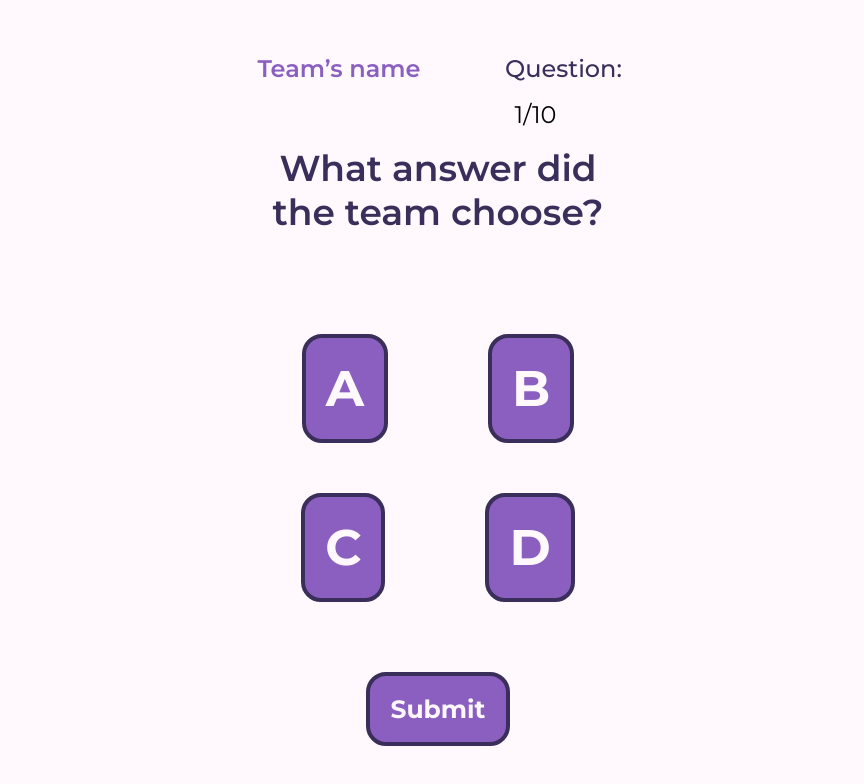
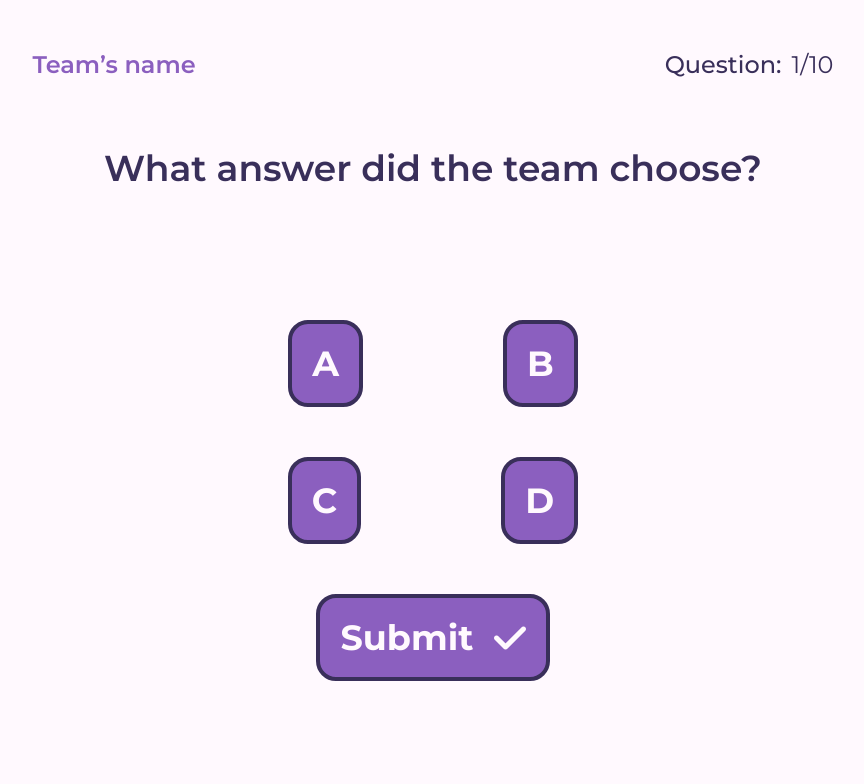
Before and after one commit to hoangm960/trivia_scoring, a React (Create React App) app: page /game_team in a window 1280 px wide. Shown: the top 784 px of the page, without its empty margins (207-1071 px from the left). Built offline with nearby package versions, Linux system fonts and the light colour scheme; the HTML template or start-up script is replaced by a standard one.

Commit message:
fix team ui

```diff
--- a/package.json
+++ b/package.json
@@ -32,6 +32,7 @@
     ]
   },
   "devDependencies": {
+    "@babel/plugin-proposal-private-property-in-object": "^7.21.11",
     "@types/react-router-dom": "^5.3.3"
   }
 }
--- a/src/components/button.jsx
+++ b/src/components/button.jsx
@@ -3,7 +3,9 @@ import { useReducer } from "react";
 import "./style/button.css";
 
 export const Button = ({
+    id,
     text,
+    inputType="button",
     type,
     icon,
     stateProp,
@@ -16,7 +18,9 @@ export const Button = ({
 
     return (
         <button
+            id={id}
             className={`button ${state.state}`}
+            type={inputType}
             onMouseLeave={() => {
                 dispatch("mouse_leave");
             }}
--- a/src/pages/style/team.css
+++ b/src/pages/style/team.css
@@ -1,20 +1,21 @@
 .container {
-    width: 100vw;
-    height: 100vh;
+    height: 90vh;
+    align-items: center;
+    background-color: var(--white);
+    display: flex;
+    flex-direction: column;
+    gap: 50px;
+    justify-content: space-around;
     padding: 50px 5px 20px;
-    background: #FFF9FE;
-    background-color: #FFF9FE;
-    display: inline-flex;
-    flex-direction: column;
-    justify-content: center;
-    align-items: center;
+    position: relative;
 }
 
 .team-info {
-    width: 368px;
-    display: inline-flex;
-    justify-content: space-between;
+    width: 100%;
     align-items: flex-start;
+    display: flex;
+    justify-content: space-around;
+    position: relative;
 }
 
 .team-name,
@@ -25,101 +26,73 @@
     font-size: 24px;
     font-family: 'Montserrat';
     word-wrap: break-word;
+    letter-spacing: 0;
+    line-height: normal;
+    position: relative;
 }
 
 .team-name {
-    width: 170px;
-    color: #8B5FBF;
+    color: var(--dark-purple);
     font-weight: 600;
 }
 
+.question-counter-container {
+    align-items: center;
+    display: flex;
+    justify-content: center;
+    flex-direction: row;
+    position: relative;
+    gap: 10px;
+}
+
 .question {
-    width: 117px;
-    color: #392F5A;
+    color: var(--deep-dark-purple);
     font-weight: 500;
 }
 
 .question-number {
-    width: 61px;
-    color: black;
+    color: var(--deep-dark-purple);
     font-weight: 400;
 }
 
 .question-container {
-    padding-bottom: 100px;
-    display: flex;
+    padding: 0px 20px 100px 20px;
     flex-direction: column;
-    justify-content: flex-start;
     align-items: center;
+    display: inline-flex;
     gap: 100px;
+    position: relative;
 }
 
 .question-text {
-    width: 340px;
     text-align: center;
-    color: #392F5A;
     font-size: 36px;
     font-family: 'Montserrat';
     font-weight: 600;
     word-wrap: break-word;
+
+    color: var(--deep-dark-purple);
+    letter-spacing: 0;
+    line-height: normal;
+    position: relative;
 }
 
 .answers {
-    display: flex;
     flex-direction: column;
     justify-content: center;
     align-items: center;
     gap: 50px;
+    display: inline-flex;
+    flex: 0 0 auto;
+    padding: 30px 0px;
+    position: relative;
 }
 
 .answer-row {
     display: inline-flex;
     justify-content: center;
     align-items: center;
-    gap: 100px;
+    flex: 0 0 auto;
+    gap: 140px;
+    position: relative;
 }
-
-input[type="radio"]+label {
-    padding: 20px 20px;
-    background: #8B5FBF;
-    border-radius: 20px;
-    border: 4px #392F5A solid;
-    display: flex;
-    justify-content: flex-start;
-    align-items: center;
-    gap: 20px;
-    color: #FFF9FE;
-    font-size: 50px;
-    font-family: 'Montserrat';
-    font-weight: 700;
-    word-wrap: break-word;
-}
-
-input[type="radio"]:checked+label {
-    background: red;
-    border: 4px #8B5FBF solid;
-}
-
-input[type="radio"] {
-    display: none;
-}
-
-.submit {
-    display: inline-flex;
-    justify-content: flex-start;
-    align-items: center;
-    gap: 20px;
-    padding: 18px 20px;
-    margin-top: 20px;
-    background: #8B5FBF;
-    border-radius: 20px;
-    border: 4px #392F5A solid;
-}
-
-.submit div {
-    color: #FFF9FE;
-    font-size: 25px;
-    font-family: 'Montserrat';
-    font-weight: 700;
-    word-wrap: break-word;
-}
--- a/src/pages/team.jsx
+++ b/src/pages/team.jsx
@@ -1,14 +1,15 @@
 import React from 'react';
 import './style/team.css';
+import { Button } from '../components/button';
+import CheckIcon from '../assets/check.png';
 
 
 const TeamPage = () => {
     return (
-        <>
         <div className="container">
             <div className="team-info">
                 <div className="team-name">Team’s name</div>
-                    <div>
+                <div className="question-counter-container">
                     <div className="question">Question:</div>
                     <div className="question-number">1/10</div>
                 </div>
@@ -17,24 +18,17 @@ const TeamPage = () => {
                 <div className="question-text">What answer did the team choose?</div>
                 <form className="answers">
                     <div className="answer-row">
-                            <input type="radio" id="choiceA" name="choices" />
-                            <label htmlFor="choiceA" className="answer">A</label>
-                            <input type="radio" id="choiceB" name="choices" />
-                            <label htmlFor="choiceB" className="answer">B</label>
+                        <Button inputType="radio" id="choiceA" text="A"></Button>
+                        <Button inputType="radio" id="choiceB" text="B"></Button>
                     </div>
                     <div className="answer-row">
-                            <input type="radio" id="choiceC" name="choices" />
-                            <label htmlFor="choiceC" className="answer">C</label>
-                            <input type="radio" id="choiceD" name="choices" />
-                            <label htmlFor="choiceD" className="answer">D</label>
+                        <Button inputType="radio" id="choiceC" text="C"></Button>
+                        <Button inputType="radio" id="choiceD" text="D"></Button>
                     </div>
-                        <button className="submit">
-                            <div>Submit</div>
-                        </button>
+                    <Button text="Submit" icon={CheckIcon} type="submit"></Button>
                 </form>
             </div>
         </div>
-        </>
     );
 };
 
```
Also changed, not shown: src/assets/check.png (added), 1 other file (tests, documents, lock files or other folders). Lines whose indentation alone changed are shown as unchanged.
